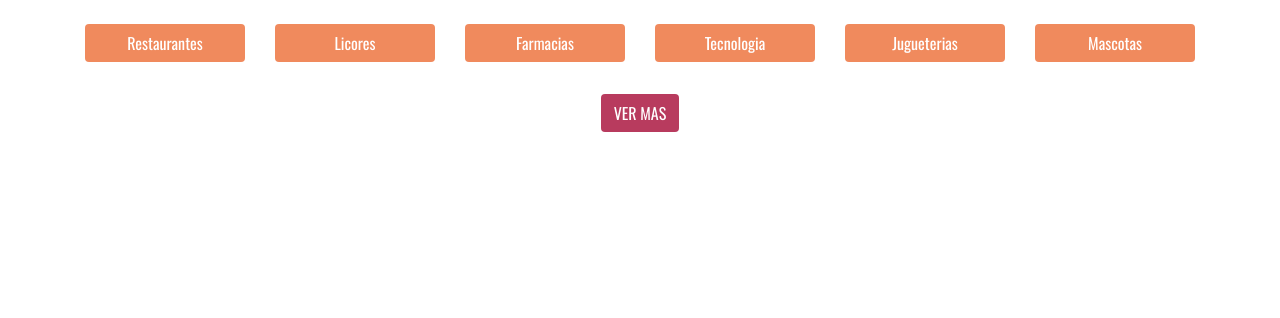
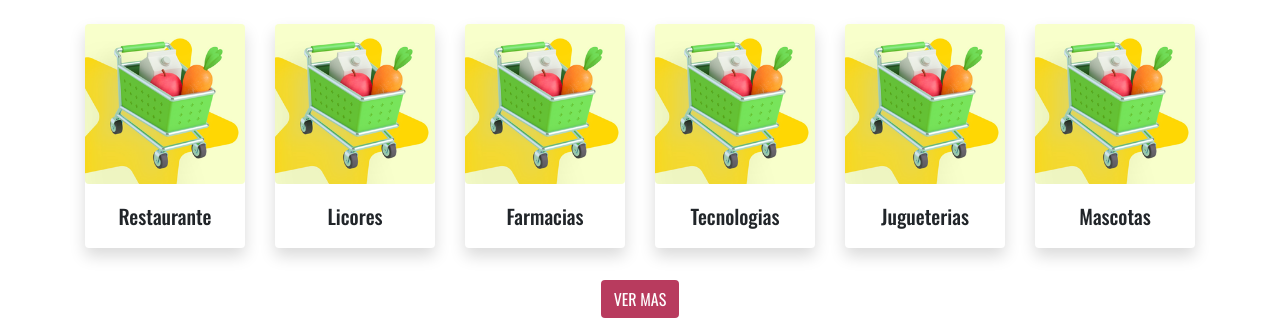
Before and after one commit to edwinflz/pidelo-maquetado, a plain HTML site: page index.html in a window 1280 px wide. Shown: the part 615-933 px from the top of the page. Before the commit the page ends 800 px from the top, so only its background shows below. Drawn offline with nearby package versions, Linux system fonts and the light colour scheme.

Commit message:
Cards de Categorias v1

```diff
--- a/index.html
+++ b/index.html
@@ -306,34 +306,76 @@
         </div>
         <div class="row mt-3">
           <div class="col-lg-2 col-md-4 col-6 mb-2">
-            <button class="btn btn-block button__second waves">
-              Restaurantes
-            </button>
+            <div class="card border-0 shadow">
+              <img
+                src="assets/img/categoria.png"
+                class="card-img-top rounded"
+                alt="imagen"
+              />
+              <div class="card-body">
+                <p class="card-text h5 text-center">Restaurante</p>
+              </div>
+            </div>
           </div>
           <div class="col-lg-2 col-md-4 col-6 mb-2">
-            <button class="btn btn-block button__second waves">
-              Licores
-            </button>
+            <div class="card border-0 shadow">
+              <img
+                src="assets/img/categoria.png"
+                class="card-img-top rounded"
+                alt="imagen"
+              />
+              <div class="card-body">
+                <p class="card-text h5 text-center">Licores</p>
+              </div>
+            </div>
           </div>
           <div class="col-lg-2 col-md-4 col-6 mb-2">
-            <button class="btn btn-block button__second waves">
-              Farmacias
-            </button>
+            <div class="card border-0 shadow">
+              <img
+                src="assets/img/categoria.png"
+                class="card-img-top rounded"
+                alt="imagen"
+              />
+              <div class="card-body">
+                <p class="card-text h5 text-center">Farmacias</p>
+              </div>
+            </div>
           </div>
           <div class="col-lg-2 col-md-4 col-6 mb-2">
-            <button class="btn btn-block button__second waves">
-              Tecnologia
-            </button>
+            <div class="card border-0 shadow">
+              <img
+                src="assets/img/categoria.png"
+                class="card-img-top rounded"
+                alt="imagen"
+              />
+              <div class="card-body">
+                <p class="card-text h5 text-center">Tecnologias</p>
+              </div>
+            </div>
           </div>
           <div class="col-lg-2 col-md-4 col-6 mb-2">
-            <button class="btn btn-block button__second waves">
-              Jugueterias
-            </button>
+            <div class="card border-0 shadow">
+              <img
+                src="assets/img/categoria.png"
+                class="card-img-top rounded"
+                alt="imagen"
+              />
+              <div class="card-body">
+                <p class="card-text h5 text-center">Jugueterias</p>
+              </div>
+            </div>
           </div>
           <div class="col-lg-2 col-md-4 col-6 mb-2">
-            <button class="btn btn-block button__second waves">
-              Mascotas
-            </button>
+            <div class="card border-0 shadow">
+              <img
+                src="assets/img/categoria.png"
+                class="card-img-top rounded"
+                alt="imagen"
+              />
+              <div class="card-body">
+                <p class="card-text h5 text-center">Mascotas</p>
+              </div>
+            </div>
           </div>
         </div>
         <div class="row mt-4">
```
Also changed, not shown: assets/img/categoria.png (added).
